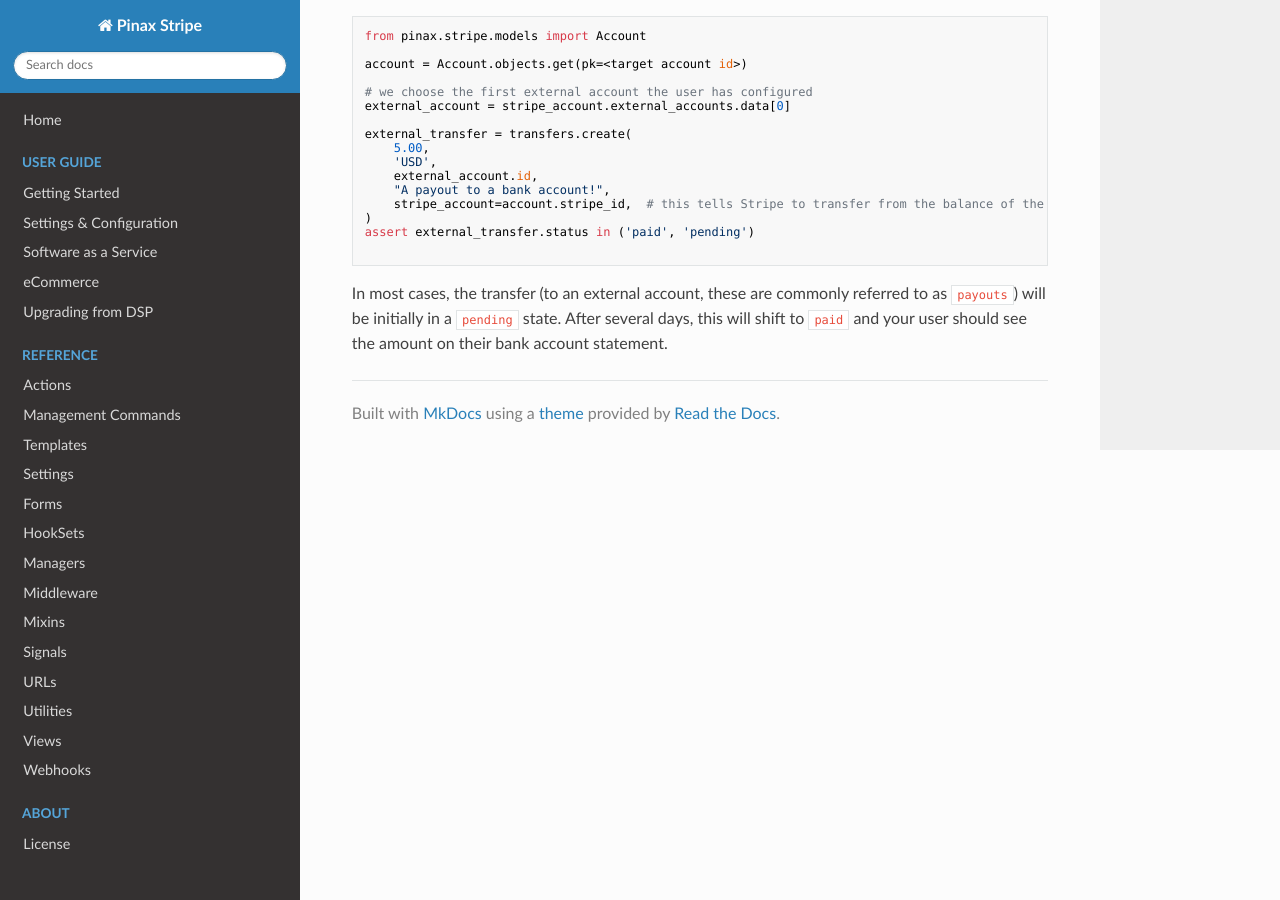
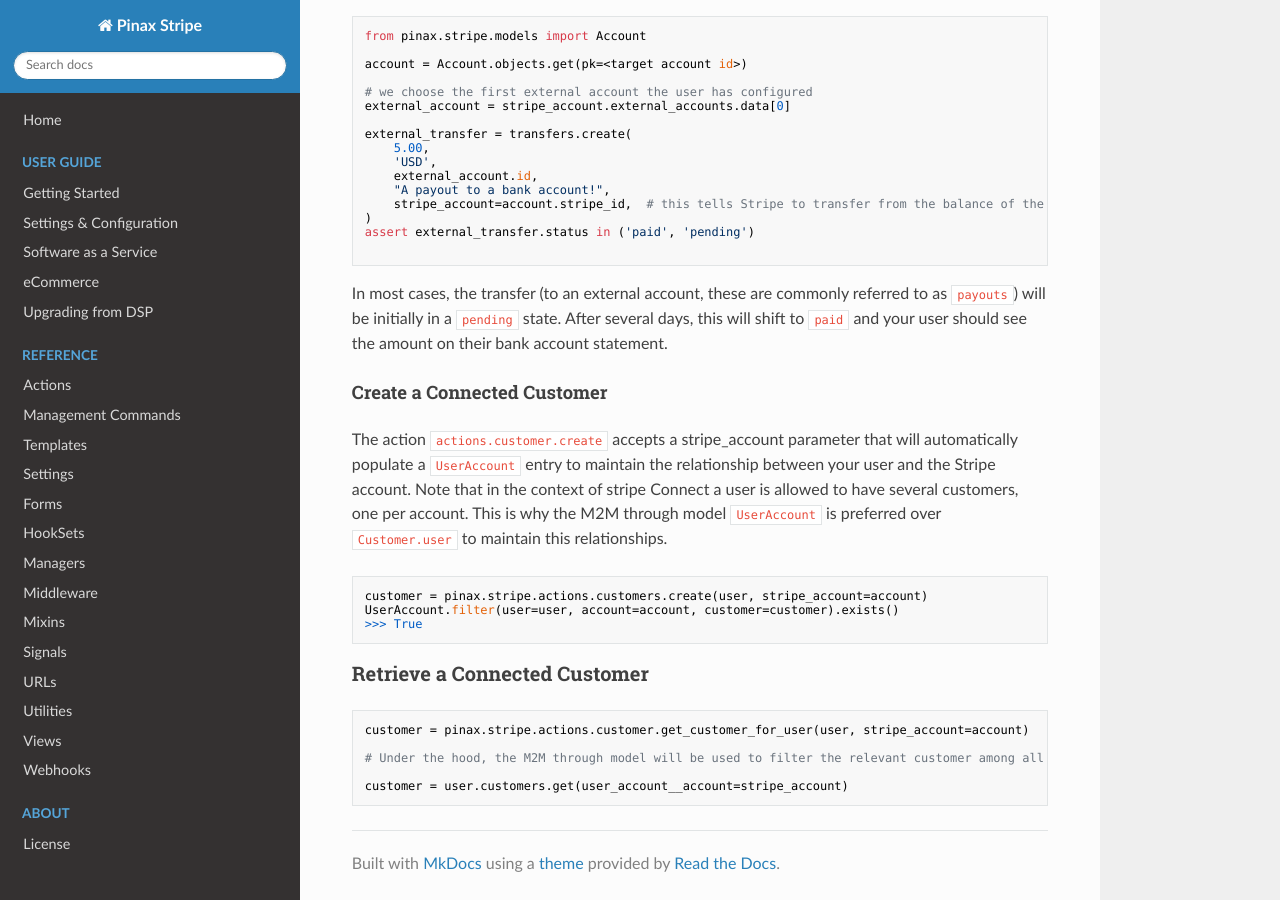
Before and after one commit to pinax/pinax-stripe-light, an MkDocs documentation site: the page built from docs/user-guide/connect.md, in a window 1280 px wide and 900 px high, scrolled down 3910 px. Built offline with MkDocs 1.6.1, drawn with Linux system fonts in a browser that asks for light colours; nearby versions of some CDN libraries; old or Windows-style settings are respelled for this version of MkDocs.

Commit message:
Provide minimal documentation for Connected Customers

````diff
--- a/docs/user-guide/connect.md
+++ b/docs/user-guide/connect.md
@@ -235,3 +235,27 @@
 In most cases, the transfer (to an external account, these are commonly referred to as `payouts`) will be
 initially in a `pending` state. After several days, this will shift to `paid` and your user should see the
 amount on their bank account statement.
+
+#### Create a Connected Customer
+
+The action `actions.customer.create` accepts a stripe\_account parameter that will automatically
+populate a `UserAccount` entry to maintain the relationship between your user and the Stripe account.
+Note that in the context of stripe Connect a user is allowed to have several customers, one per account.
+This is why the M2M through model `UserAccount` is preferred over `Customer.user` to maintain this
+relationships.
+
+```python
+customer = pinax.stripe.actions.customers.create(user, stripe_account=account)
+UserAccount.filter(user=user, account=account, customer=customer).exists()
+>>> True
+```
+
+### Retrieve a Connected Customer
+
+```python
+customer = pinax.stripe.actions.customer.get_customer_for_user(user, stripe_account=account)
+
+# Under the hood, the M2M through model will be used to filter the relevant customer among all candidates
+
+customer = user.customers.get(user_account__account=stripe_account)
+```
````
